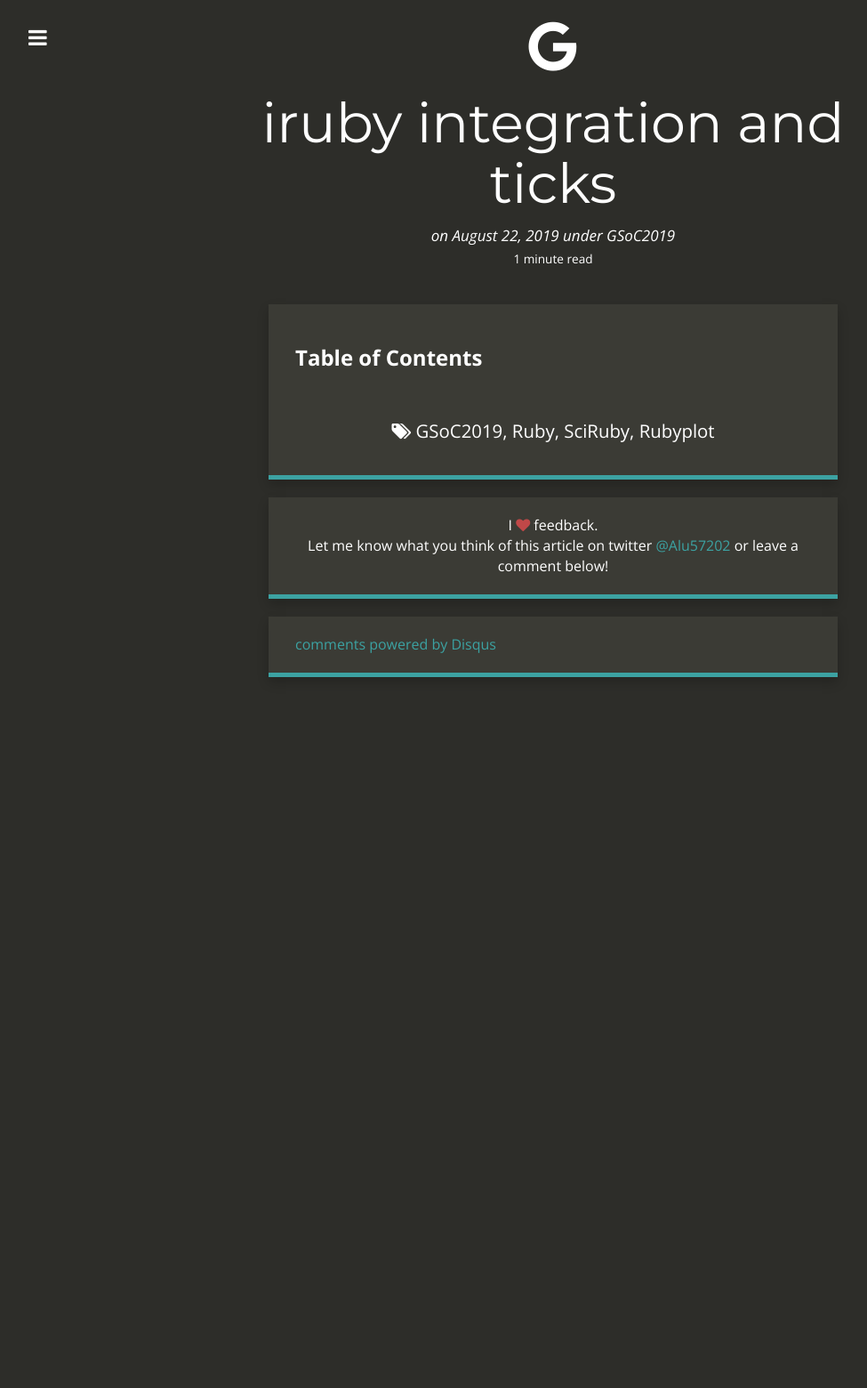
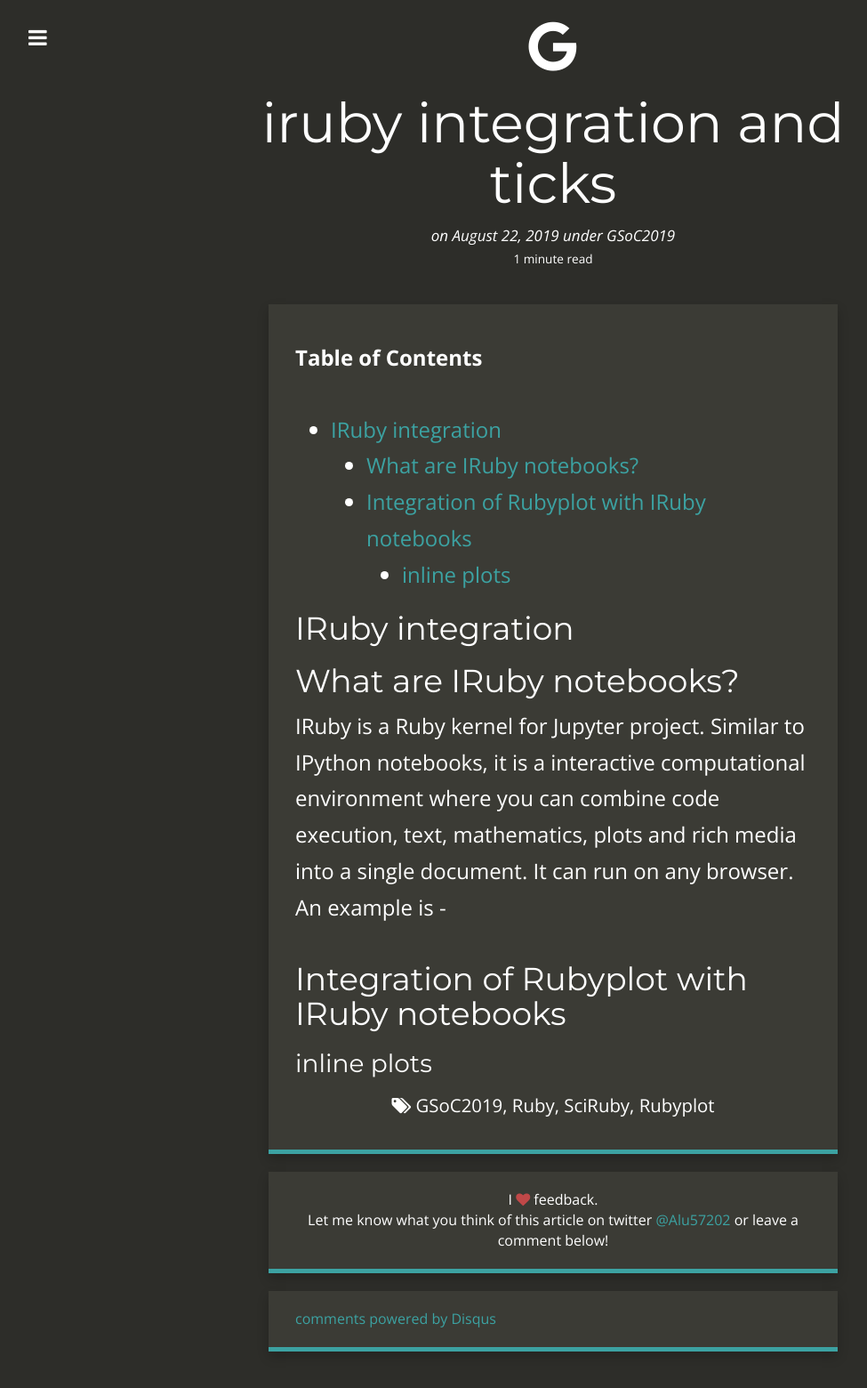
Before and after one commit to alishdipani/Old_Website, a Jekyll site: the page built from _posts/2019-08-22-iruby-integration-and-ticks.md, in a window 1280 px wide. Shown: the whole page at 89% size, without its empty margins (18-993 px from the left). Built offline with Jekyll 4.4.1, drawn with Linux system fonts in a browser that asks for light colours; nearby versions of some CDN libraries; comment, search, counter and statistics services are not loaded; before the commit the page ends 900 px from its top, so only the background shows below that.

Commit message:
Update 2019-08-22-iruby-integration-and-ticks.md

```diff
--- a/_posts/2019-08-22-iruby-integration-and-ticks.md
+++ b/_posts/2019-08-22-iruby-integration-and-ticks.md
@@ -14,3 +14,13 @@ tags:
 **Table of Contents**
 * TOC
 {:toc}
+
+# IRuby integration
+
+## What are IRuby notebooks?
+IRuby is a Ruby kernel for Jupyter project. Similar to IPython notebooks, it is a interactive computational environment where you can combine code execution, text, mathematics, plots and rich media into a single document. It can run on any browser.
+An example is -
+
+## Integration of Rubyplot with IRuby notebooks
+
+### inline plots
```
